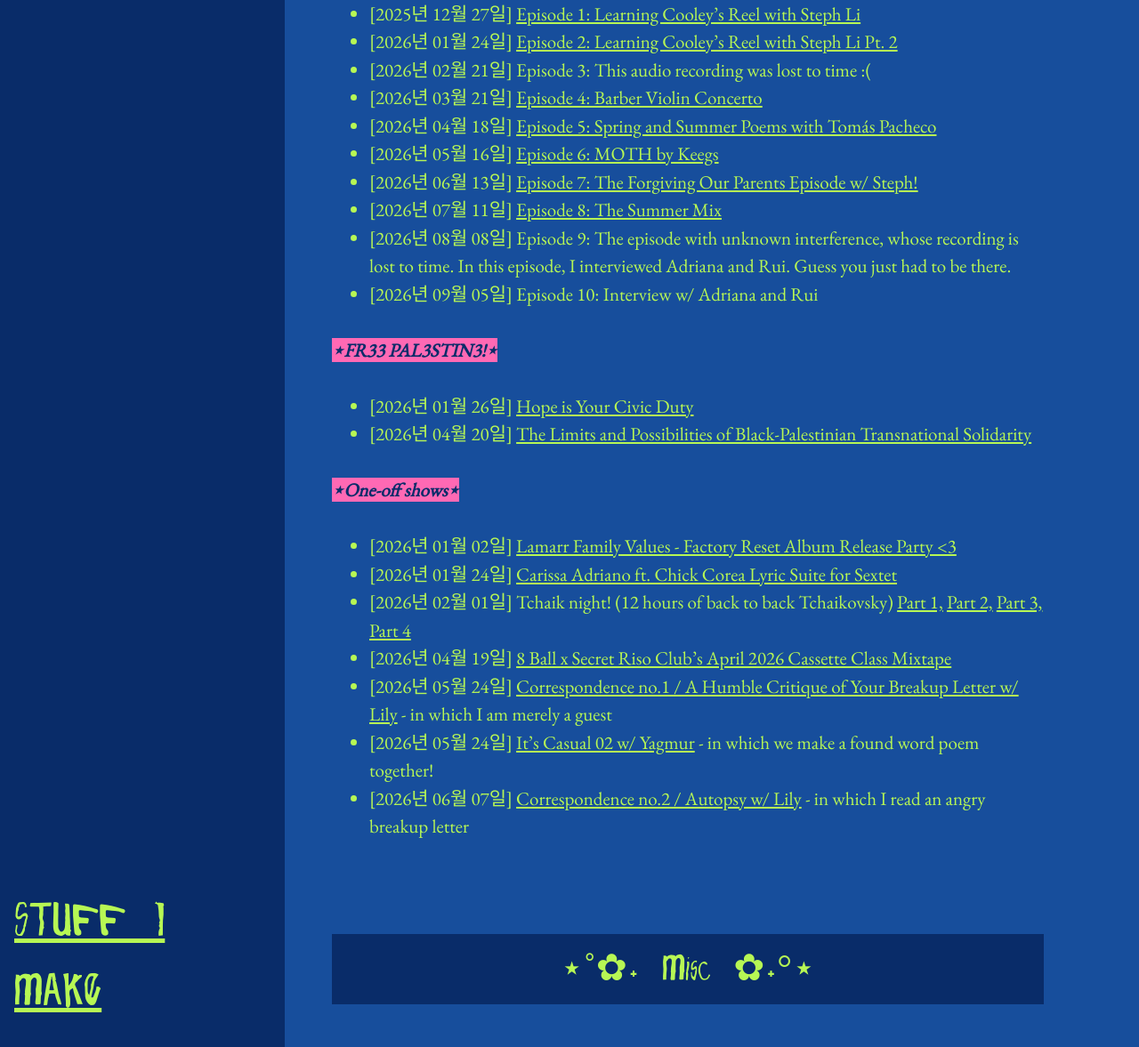
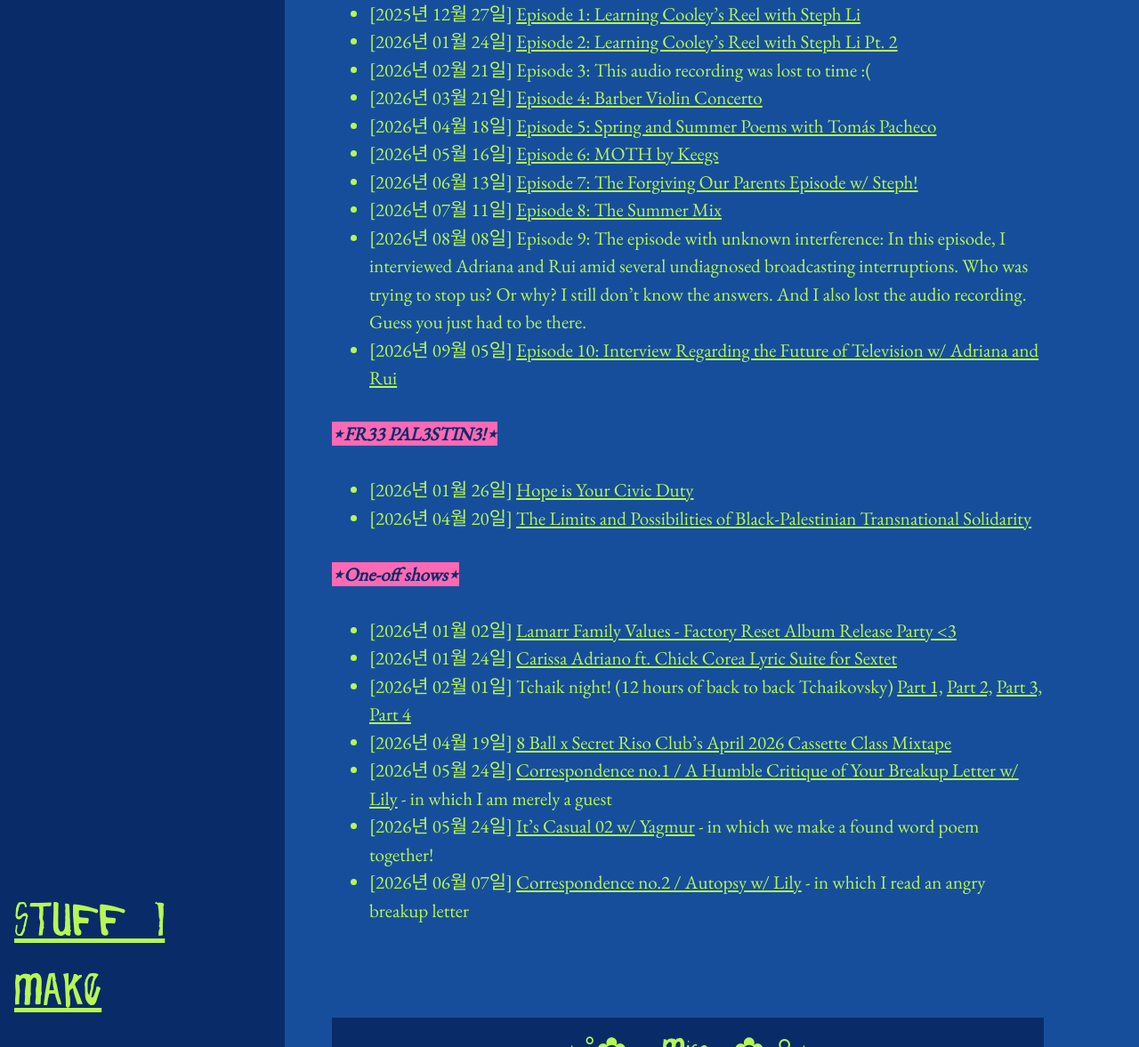
Before and after one commit to limh0228/schemes_and_machinations, a Jekyll site: the page built from pages/my_content.md, in a window 1280 px wide and 1400 px high, scrolled down 2017 px, cut to the strip 0-1177 px from the top of the window. Shown: the whole strip at 89% size. Built offline with Jekyll 4.4.1, drawn with Linux system fonts in a browser that asks for light colours.

Commit message:
Adding epsiode 10 audio

```diff
--- a/_sass/_post-list.scss
+++ b/_sass/_post-list.scss
@@ -12,8 +12,7 @@
 .post-list li {
   margin-bottom: 1em;
   padding: 1em;
-  // border: 1px dashed $text-color;
-  background-color: $brand-color-dark;
+  border: 1px dashed $text-color;
 }
 
 .post-link {
--- a/pages/my_content.md
+++ b/pages/my_content.md
@@ -153,8 +153,8 @@
 - [2026년 05월 16일] [Episode 6: MOTH by Keegs]({{ site.baseurl }}{% post_url 2026-05-16-moth %})
 - [2026년 06월 13일] [Episode 7: The Forgiving Our Parents Episode w/ Steph!](/assets/audio/radio/HannahsRoomEpisode7.m4a)
 - [2026년 07월 11일] [Episode 8: The Summer Mix](/assets/audio/radio/Hannah'sRoomEpisode8.m4a)
-- [2026년 08월 08일] Episode 9: The episode with unknown interference, whose recording is lost to time. In this episode, I interviewed Adriana and Rui. Guess you just had to be there.
-- [2026년 09월 05일] Episode 10: Interview w/ Adriana and Rui
+- [2026년 08월 08일] Episode 9: The episode with unknown interference: In this episode, I interviewed Adriana and Rui amid several undiagnosed broadcasting interruptions. Who was trying to stop us? Or why? I still don't know the answers. And I also lost the audio recording. Guess you just had to be there.
+- [2026년 09월 05일] [Episode 10: Interview Regarding the Future of Television w/ Adriana and Rui](/assets/audio/radio/HannahsRoomEpisode10.m4a)
 
 <br>
 
```
Also changed, not shown: _posts/2026-05-16-moth.md (+1 -0 lines), 6 other files.
